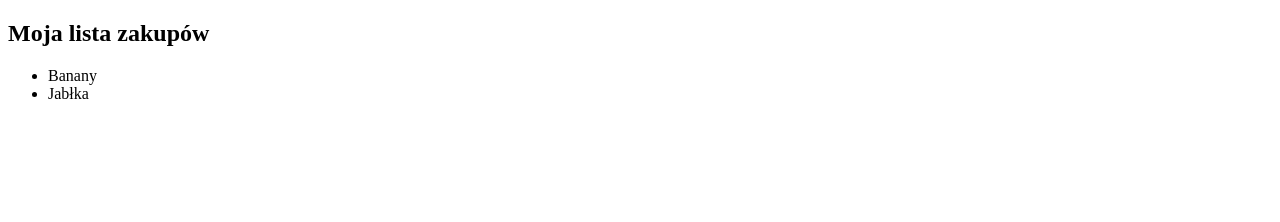
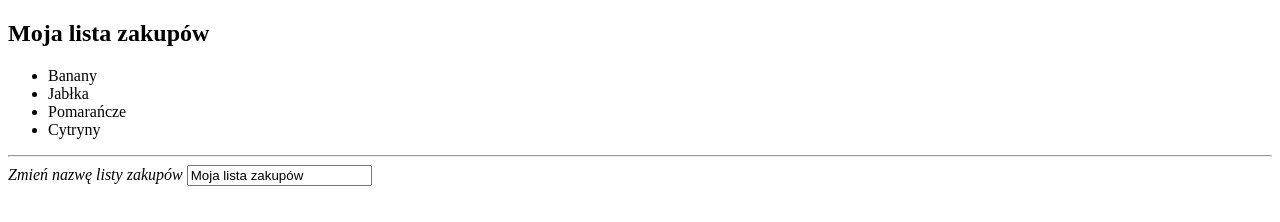
Before and after one commit to marcinru/shoppingList, a plain HTML site: page index.html in a window 1280 px wide. Drawn offline with nearby package versions, Linux system fonts and the light colour scheme.

Commit message:
Add v-for

```diff
--- a/index.html
+++ b/index.html
@@ -10,14 +10,18 @@
     <div id="app" class="container">
         <h2>{{ title }}</h2>
         <ul>
-            <li>{{ items[0] }}</li>
-            <li>{{ items[1] }}</li>
+            <li v-for="item in items">{{ item }}</li>
         </ul>
+        <div class="footer">
+            <hr>
+            <em>Zmień nazwę listy zakupów</em>
+            <input type="text" v-model="title">
+        </div>
     </div>
     <script src="https://cdn.jsdelivr.net/npm/vue"></script>
     <script>
         var model = {
-            items: ['Banany', 'Jabłka'],
+            items: ['Banany', 'Jabłka', 'Pomarańcze', 'Cytryny'],
             title: 'Moja lista zakupów'
         };
 
```
